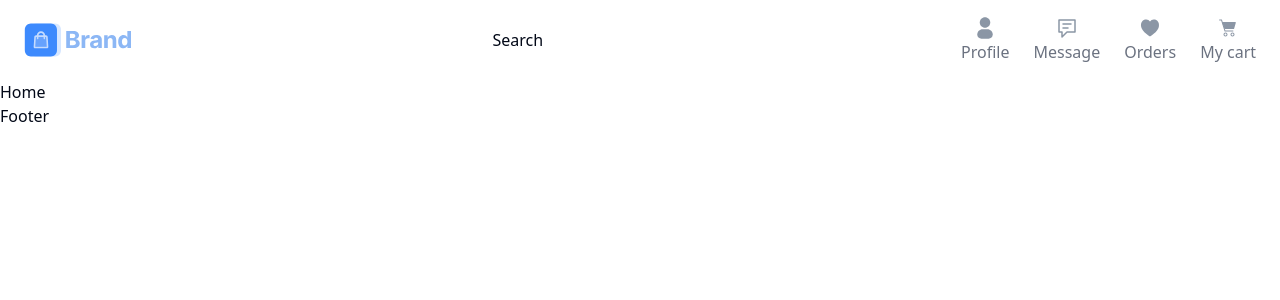
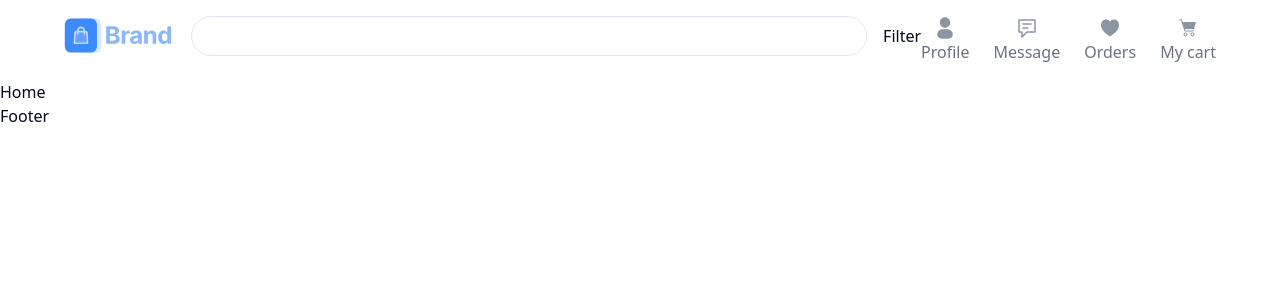
Before and after one commit to QuyetTV1991/ecommerce-store, a Next.js app: page / in a window 1280 px wide. Shown: the top 300 px of the page. Built offline with nearby package versions, Linux system fonts and the light colour scheme; a web font is replaced by a local one.

Commit message:
search component

```diff
--- a/app/components/Header/Header.tsx
+++ b/app/components/Header/Header.tsx
@@ -6,9 +6,9 @@ import Search from "./Search";
 
 const Header = () => {
   return (
-    <header className="flex items-center justify-between max-w-[1280px] mx-auto my-4 sm:mx-6">
+    <header className="container flex p-4 lg:px-16">
       {/* Sidebar for Mobile */}
-      <Link href={"/"} className="flex-1">
+      <Link href={"/"} className="">
         <Image
           src={"/assets/icons/logo-colored.svg"}
           alt="logo"
--- a/app/components/Header/Search.tsx
+++ b/app/components/Header/Search.tsx
@@ -1,7 +1,13 @@
 import React from "react";
+import { Input } from "../ui/input";
 
 const Search = () => {
-  return <div>Search</div>;
+  return (
+    <div className="flex justify-between items-center gap-4">
+      <Input className="rounded-[25px]" />
+      <div>Filter</div>
+    </div>
+  );
 };
 
 export default Search;
--- a/app/layout.tsx
+++ b/app/layout.tsx
@@ -9,6 +9,7 @@ const phudu = Phudu({
   weight: ["300", "400", "500", "600", "700", "800", "900"],
   variable: "--font-phudu",
   style: ["normal"],
+  display: "swap",
 });
 
 export const metadata: Metadata = {
```
